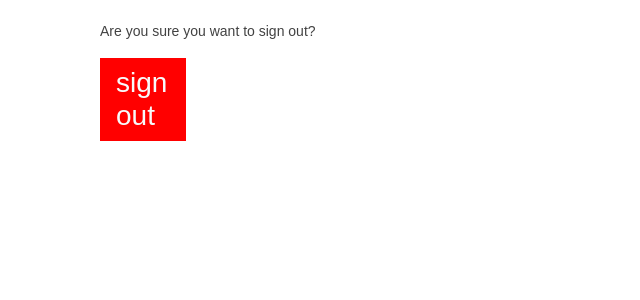
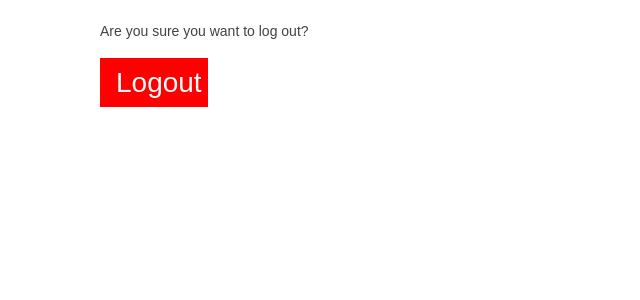
Before and after one commit to zt1020/FullStackFinal, a Django app: page /logout/ in a window 1280 px wide. Shown: the part 94-394 px from the top of the page, without its empty margins (0-640 px from the left). Run offline with Django 3.2, Linux system fonts and the light colour scheme; some libraries are stand-ins or nearby versions.

Commit message:
signout changed to logout in logout.html

```diff
--- a/templates/accounts/logout.html
+++ b/templates/accounts/logout.html
@@ -6,12 +6,12 @@
 
 {% block content %}
 <br/>
-<p>{% trans 'Are you sure you want to sign out?' %}</p>
+<p>{% trans 'Are you sure you want to log out?' %}</p>
 
 <form method="post" action="{% url 'logout' %}">
   {% csrf_token %}
 
-<h3><a style="background-color:red; width:16%;" class="nav-link text-light" href="{% url 'home' %}" role="button"> sign out</a><h3>
+<h3><a style="background-color:red; width:20%;" class="nav-link text-light" href="{% url 'home' %}" role="button"> Logout</a><h3>
 </form>
 
 {% endblock %}
```
